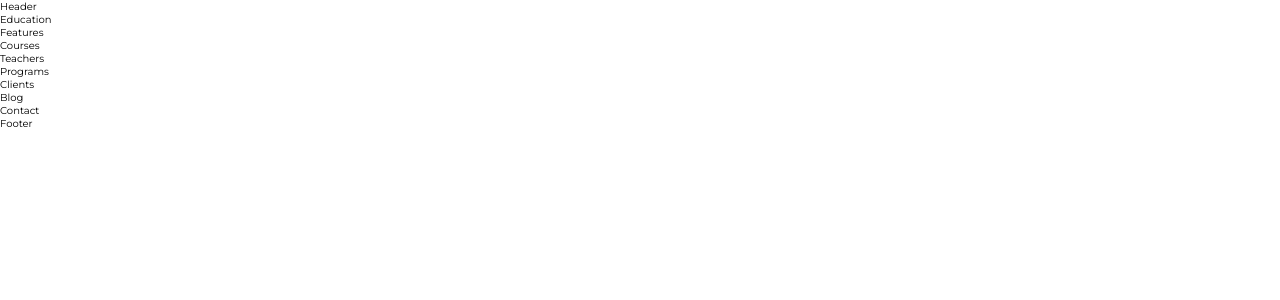
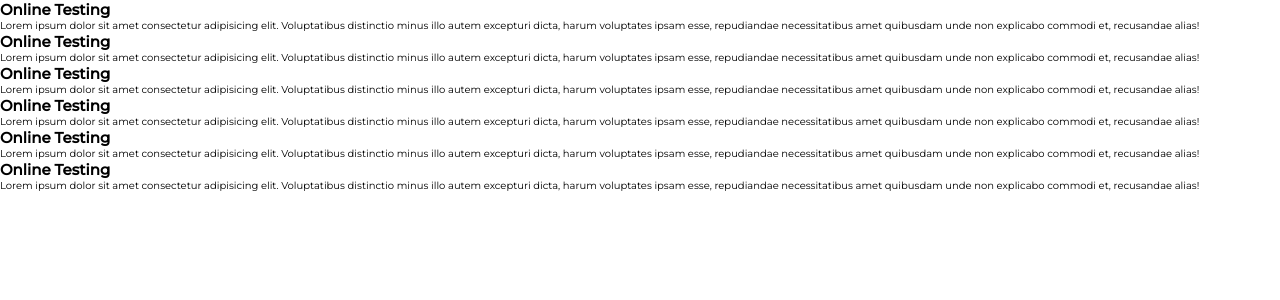
Before and after one commit to tatu7/education_project, a React (Create React App) app: page / in a window 1280 px wide. Shown: the top 300 px of the page. Built offline with nearby package versions, Linux system fonts and the light colour scheme.

Commit message:
Feauters section jsx file

```diff
--- a/src/App.jsx
+++ b/src/App.jsx
@@ -13,16 +13,16 @@ import Teachers from "./components/Teachers/Teachers";
 function App() {
   return (
     <>
-      <Header />
-      <Education />
+      {/* <Header /> */}
+      {/* <Education /> */}
       <Features />
-      <Courses />
-      <Teachers />
-      <Programs />
-      <Clients />
-      <Blog />
-      <Contact />
-      <Footer />
+      {/* <Courses /> */}
+      {/* <Teachers /> */}
+      {/* <Programs /> */}
+      {/* <Clients /> */}
+      {/* <Blog /> */}
+      {/* <Contact /> */}
+      {/* <Footer /> */}
     </>
   );
 }
--- a/src/components/Features/Features.jsx
+++ b/src/components/Features/Features.jsx
@@ -3,7 +3,96 @@ import "./_features.scss";
 import "../main.scss";
 
 function Features() {
-  return <div>Features</div>;
+  return (
+    <div className="feauters">
+      <div className="feauters_cards">
+        <div className="feauters_cards__card card1">
+          <div className="feauters_cards__card--picture"></div>
+          <div className="feauters_cards__card--title">
+            <h2>Online Testing</h2>
+          </div>
+          <div className="feauters_cards__card--description">
+            <p>
+              Lorem ipsum dolor sit amet consectetur adipisicing elit.
+              Voluptatibus distinctio minus illo autem excepturi dicta, harum
+              voluptates ipsam esse, repudiandae necessitatibus amet quibusdam
+              unde non explicabo commodi et, recusandae alias!
+            </p>
+          </div>
+        </div>
+        <div className="feauters_cards__card card2">
+          <div className="feauters_cards__card--picture"></div>
+          <div className="feauters_cards__card--title">
+            <h2>Online Testing</h2>
+          </div>
+          <div className="feauters_cards__card--description">
+            <p>
+              Lorem ipsum dolor sit amet consectetur adipisicing elit.
+              Voluptatibus distinctio minus illo autem excepturi dicta, harum
+              voluptates ipsam esse, repudiandae necessitatibus amet quibusdam
+              unde non explicabo commodi et, recusandae alias!
+            </p>
+          </div>
+        </div>
+        <div className="feauters_cards__card card3">
+          <div className="feauters_cards__card--picture"></div>
+          <div className="feauters_cards__card--title">
+            <h2>Online Testing</h2>
+          </div>
+          <div className="feauters_cards__card--description">
+            <p>
+              Lorem ipsum dolor sit amet consectetur adipisicing elit.
+              Voluptatibus distinctio minus illo autem excepturi dicta, harum
+              voluptates ipsam esse, repudiandae necessitatibus amet quibusdam
+              unde non explicabo commodi et, recusandae alias!
+            </p>
+          </div>
+        </div>
+        <div className="feauters_cards__card card4">
+          <div className="feauters_cards__card--picture"></div>
+          <div className="feauters_cards__card--title">
+            <h2>Online Testing</h2>
+          </div>
+          <div className="feauters_cards__card--description">
+            <p>
+              Lorem ipsum dolor sit amet consectetur adipisicing elit.
+              Voluptatibus distinctio minus illo autem excepturi dicta, harum
+              voluptates ipsam esse, repudiandae necessitatibus amet quibusdam
+              unde non explicabo commodi et, recusandae alias!
+            </p>
+          </div>
+        </div>
+        <div className="feauters_cards__card card5">
+          <div className="feauters_cards__card--picture"></div>
+          <div className="feauters_cards__card--title">
+            <h2>Online Testing</h2>
+          </div>
+          <div className="feauters_cards__card--description">
+            <p>
+              Lorem ipsum dolor sit amet consectetur adipisicing elit.
+              Voluptatibus distinctio minus illo autem excepturi dicta, harum
+              voluptates ipsam esse, repudiandae necessitatibus amet quibusdam
+              unde non explicabo commodi et, recusandae alias!
+            </p>
+          </div>
+        </div>
+        <div className="feauters_cards__card card6">
+          <div className="feauters_cards__card--picture"></div>
+          <div className="feauters_cards__card--title">
+            <h2>Online Testing</h2>
+          </div>
+          <div className="feauters_cards__card--description">
+            <p>
+              Lorem ipsum dolor sit amet consectetur adipisicing elit.
+              Voluptatibus distinctio minus illo autem excepturi dicta, harum
+              voluptates ipsam esse, repudiandae necessitatibus amet quibusdam
+              unde non explicabo commodi et, recusandae alias!
+            </p>
+          </div>
+        </div>
+      </div>
+    </div>
+  );
 }
 
 export default Features;
```
Also changed, not shown: 2 other files (tests, documents, lock files or other folders).
